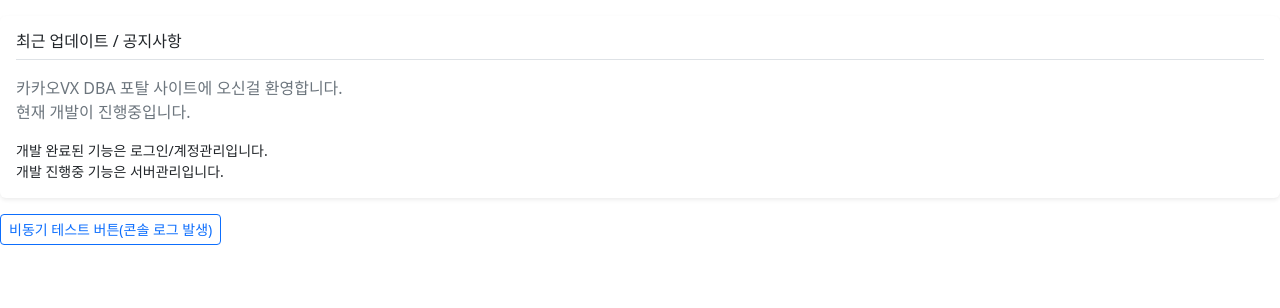
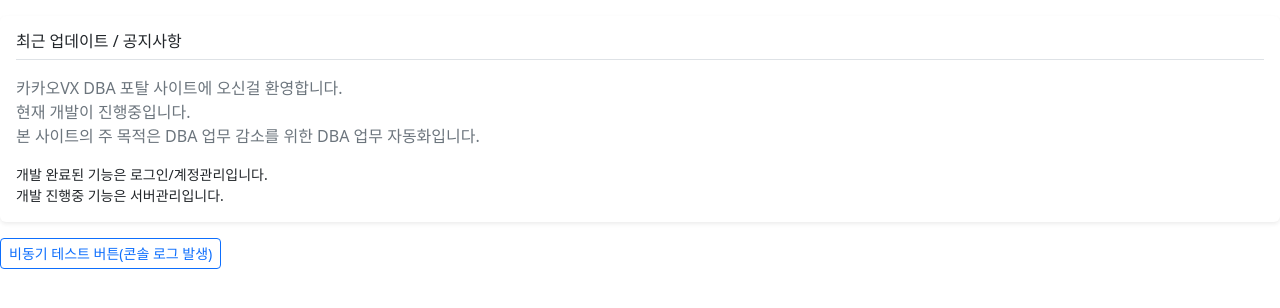
Before and after one commit to bylee5/portaldba, a Django app: page / in a window 1280 px wide. Shown: the part 40-348 px from the top of the page. Run offline with Django 4.2, Linux system fonts and the light colour scheme; some libraries are stand-ins or nearby versions.

Commit message:
home 내용 수정

```diff
--- a/home/templates/home/home.html
+++ b/home/templates/home/home.html
@@ -6,7 +6,8 @@
 
     <div class="media text-muted pt-3">
         카카오VX DBA 포탈 사이트에 오신걸 환영합니다.<br>
-        현재 개발이 진행중입니다.
+        현재 개발이 진행중입니다.<br>
+        본 사이트의 주 목적은 DBA 업무 감소를 위한 DBA 업무 자동화입니다.
     </div>
 
     <small class="d-block text-right mt-3">
```
